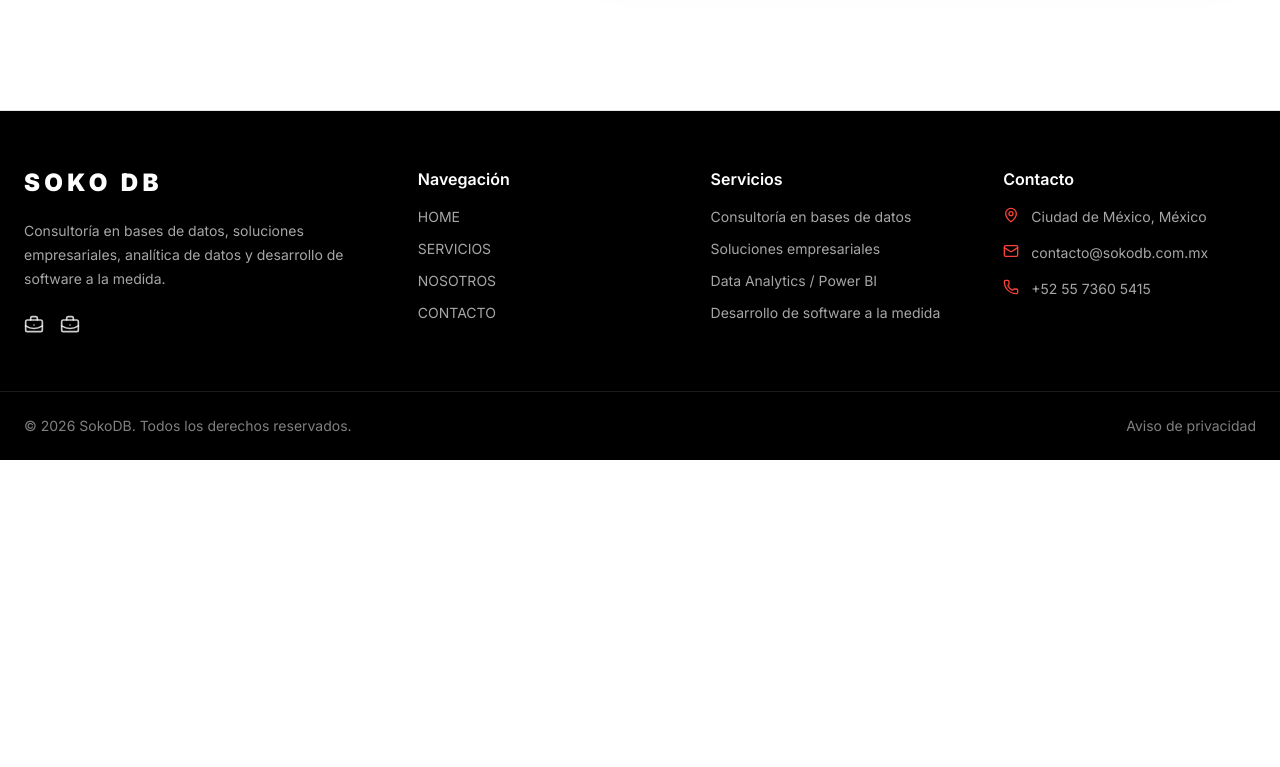
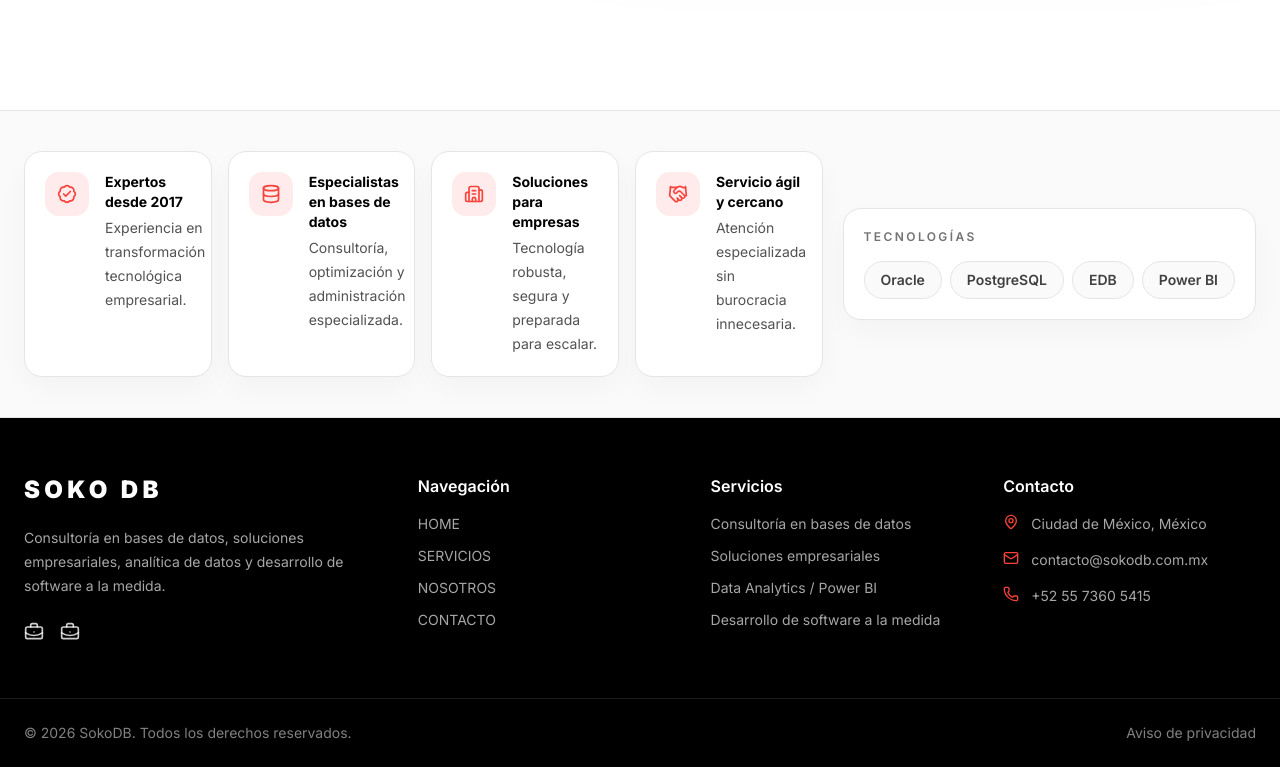
Before and after one commit to UserSoko01/sokodb-web, a Next.js app: page / in a window 1280 px wide. Shown: the part 1002-1769 px from the top of the page. Before the commit the page ends 1462 px from the top, so only its background shows below. Built offline with nearby package versions, Linux system fonts and the light colour scheme.

Commit message:
Se agrega la seccion trust strip en home

```diff
--- a/src/app/page.tsx
+++ b/src/app/page.tsx
@@ -1,5 +1,11 @@
 import { HomeHero } from "@/components/sections/HomeHero";
+import { TrustStrip } from "@/components/sections/TrustStrip";
 
 export default function HomePage() {
-  return <HomeHero />;
+  return (
+    <>
+      <HomeHero />
+      <TrustStrip />
+    </>
+  );
 }
--- /dev/null
+++ b/src/components/sections/TrustStrip.tsx
@@ -0,0 +1,86 @@
+import {
+  BadgeCheck,
+  Building2,
+  Database,
+  Handshake,
+} from "lucide-react";
+
+const trustItems = [
+  {
+    title: "Expertos desde 2017",
+    description: "Experiencia en transformación tecnológica empresarial.",
+    icon: BadgeCheck,
+  },
+  {
+    title: "Especialistas en bases de datos",
+    description: "Consultoría, optimización y administración especializada.",
+    icon: Database,
+  },
+  {
+    title: "Soluciones para empresas",
+    description: "Tecnología robusta, segura y preparada para escalar.",
+    icon: Building2,
+  },
+  {
+    title: "Servicio ágil y cercano",
+    description: "Atención especializada sin burocracia innecesaria.",
+    icon: Handshake,
+  },
+];
+
+const technologies = ["Oracle", "PostgreSQL", "EDB", "Power BI"];
+
+export function TrustStrip() {
+  return (
+    <section className="border-b border-neutral-200 bg-neutral-50">
+      <div className="mx-auto max-w-7xl px-6 py-10">
+        <div className="grid gap-5 lg:grid-cols-[1fr_auto] lg:items-center">
+          <div className="grid gap-4 md:grid-cols-2 xl:grid-cols-4">
+            {trustItems.map((item) => {
+              const Icon = item.icon;
+
+              return (
+                <div
+                  key={item.title}
+                  className="rounded-2xl border border-neutral-200 bg-white p-5 shadow-[0_12px_30px_rgba(0,0,0,0.03)]"
+                >
+                  <div className="flex items-start gap-4">
+                    <div className="flex h-11 w-11 shrink-0 items-center justify-center rounded-xl bg-[#F9423A]/10">
+                      <Icon className="h-5 w-5 text-[#F9423A]" />
+                    </div>
+
+                    <div>
+                      <h3 className="text-sm font-bold text-black">
+                        {item.title}
+                      </h3>
+                      <p className="mt-1 text-sm leading-6 text-neutral-600">
+                        {item.description}
+                      </p>
+                    </div>
+                  </div>
+                </div>
+              );
+            })}
+          </div>
+
+          <div className="rounded-2xl border border-neutral-200 bg-white p-5 shadow-[0_12px_30px_rgba(0,0,0,0.03)]">
+            <p className="text-xs font-semibold uppercase tracking-[0.2em] text-neutral-500">
+              Tecnologías
+            </p>
+
+            <div className="mt-4 flex flex-wrap gap-2">
+              {technologies.map((technology) => (
+                <span
+                  key={technology}
+                  className="rounded-full border border-neutral-200 bg-neutral-50 px-4 py-2 text-sm font-semibold text-neutral-700"
+                >
+                  {technology}
+                </span>
+              ))}
+            </div>
+          </div>
+        </div>
+      </div>
+    </section>
+  );
+}
```
